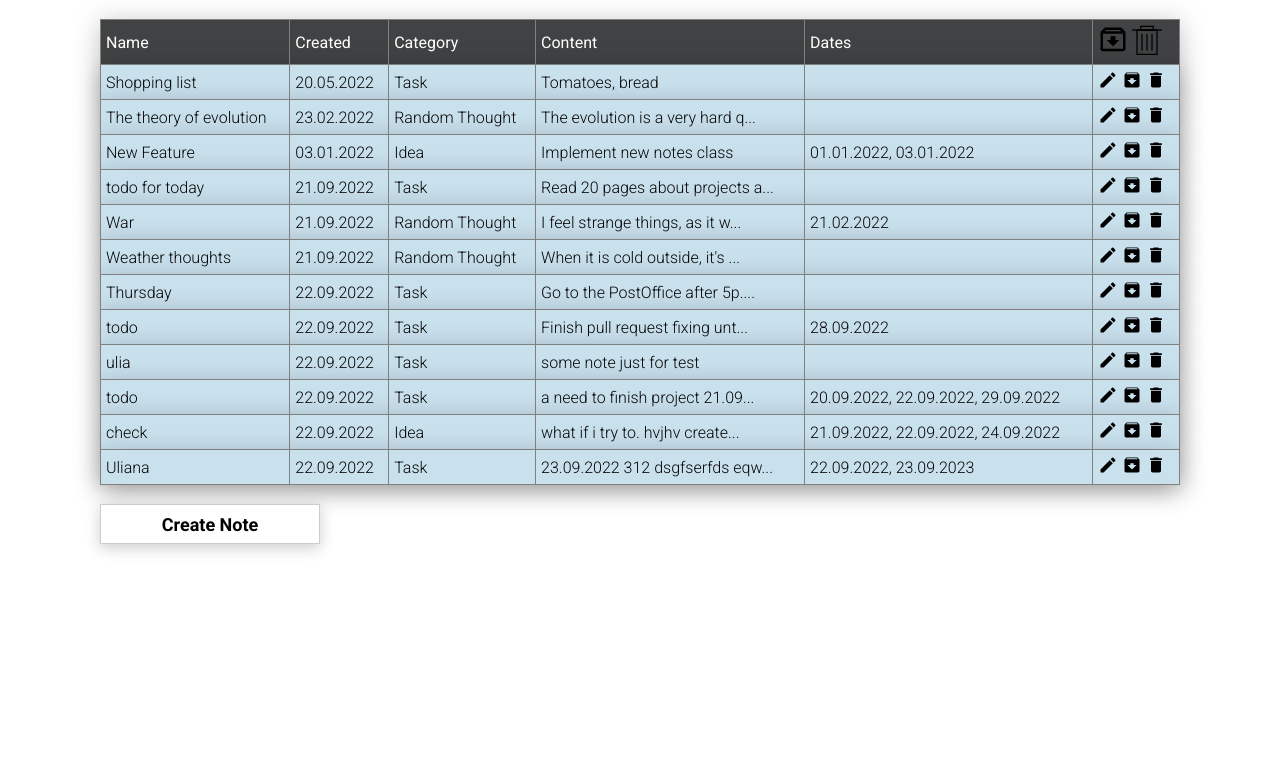
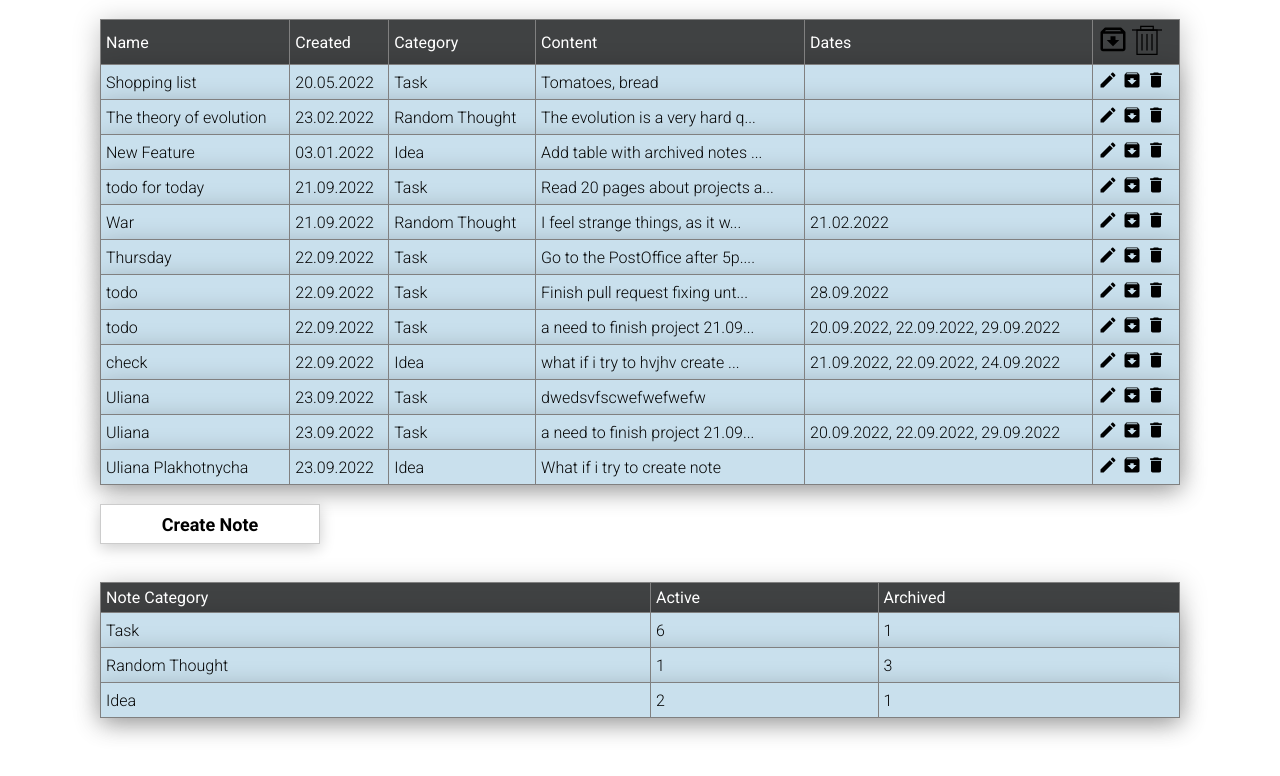
Before and after one commit to UlianaPla/notes, a website built with webpack: page index.html in a window 1280 px wide. Built offline with nearby package versions, Linux system fonts and the light colour scheme; data requests are answered from the project's data file.

Commit message:
archive notes logic

```diff
--- a/db.json
+++ b/db.json
@@ -21,11 +21,8 @@
       "name": "New Feature",
       "created": 1641250800000,
       "category": "idea",
-      "content": "Implement new notes class",
-      "dates": [
-        1641078000000,
-        1641250800000
-      ]
+      "content": "Add table with archived notes sdfsad",
+      "dates": []
     },
     {
       "name": "todo for today",
@@ -51,7 +48,8 @@
       "content": "When it is cold outside, it's easier to work",
       "created": 1663766641000,
       "dates": [],
-      "id": 6
+      "id": 6,
+      "isArchived": true
     },
     {
       "name": "Thursday",
@@ -72,14 +70,6 @@
       "id": 9
     },
     {
-      "name": "ulia",
-      "category": "task",
-      "content": "some note just for test",
-      "created": 1663845618000,
-      "dates": [],
-      "id": 10
-    },
-    {
       "name": "todo",
       "category": "task",
       "content": "a need to finish project 21.09.2022 or 23.09.2022, because deadline for 3 projects is 30.09.2022",
@@ -94,7 +84,7 @@
     {
       "name": "check",
       "category": "idea",
-      "content": "what if i try to. hvjhv create a note with 4 dates: 22.09.2022, 23.09.2022 and finnaly 25.09.2022",
+      "content": "what if i try to hvjhv create a note with 4 dates: 22.09.2022, 23.09.2022 and finnaly 25.09.2022",
       "created": 1663846803000,
       "dates": [
         1663797600000,
@@ -106,13 +96,66 @@
     {
       "name": "Uliana",
       "category": "task",
-      "content": " 23.09.2022 312 dsgfserfds eqwde 24.09.2023",
-      "created": 1663847023000,
+      "content": "dwedsvfscwefwefwefw",
+      "created": 1663917536000,
+      "dates": [],
+      "id": 13
+    },
+    {
+      "name": "check",
+      "category": "idea",
+      "content": "i should take an antibiotik",
+      "created": 1663917640000,
+      "dates": [],
+      "id": 14,
+      "isArchived": true
+    },
+    {
+      "name": "check",
+      "category": "task",
+      "content": "What if i try to create note",
+      "created": 1663920601000,
+      "dates": [],
+      "id": 19,
+      "isArchived": true
+    },
+    {
+      "name": "Thursday",
+      "category": "random",
+      "content": "dwedsvfscwefwefwefw",
+      "created": 1663920815000,
+      "dates": [],
+      "id": 20,
+      "isArchived": true
+    },
+    {
+      "name": "Uliana",
+      "category": "random",
+      "content": "What if i try to create note",
+      "created": 1663920867000,
+      "dates": [],
+      "id": 21,
+      "isArchived": true
+    },
+    {
+      "name": "Uliana",
+      "category": "task",
+      "content": "a need to finish project 21.09.2022 or 23.09.2022, because deadline for 3 projects is 30.09.2022",
+      "created": 1663936101000,
       "dates": [
+        1663711200000,
         1663884000000,
-        1695506400000
+        1664488800000
       ],
-      "id": 13
+      "id": 22
+    },
+    {
+      "name": "Uliana Plakhotnycha ",
+      "category": "idea",
+      "content": "What if i try to create note",
+      "created": 1663941806000,
+      "dates": [],
+      "id": 23
     }
   ],
   "archive": []
--- a/index.html
+++ b/index.html
@@ -4,7 +4,7 @@
 <head>
     <meta charset="UTF-8">
     <meta name="viewport" content="width=device-width, initial-scale=1.0">
-    <title>Food</title>
+    <title>Notes</title>
     <link rel="stylesheet" href="css/style.css">
 </head>
 
@@ -33,6 +33,19 @@
         </div>
     </div>
 
+    <br>
+    <br>
+
+    <div class="table__wrapper">
+        <table id="table_summary" class="note__title" border='1' width="100%" justify-content="center">
+            <tr>
+                <td>Note Category</td>
+                <td>Active</td>
+                <td>Archived</td>
+            </tr>
+        </table>
+    </div>
+
     <div class="modal">
         <div class="modal__dialog">
             <div class="modal__content">
--- a/js/modules/form.js
+++ b/js/modules/form.js
@@ -73,6 +73,7 @@ function updateForm(data) {
 }
 
 function resetForm() {
+    console.warn('form.reset');
     const form = document.querySelector(formSelector);
     form.reset();
     form.setAttribute('data-noteId', -1);
--- a/js/modules/modal.js
+++ b/js/modules/modal.js
@@ -43,13 +43,14 @@ function showThanksModal(message) {
     `;
 
     document.querySelector('.modal').append(thanksModal);
+    console.log('start timer');
 
-    console.log('start timeout');
     setTimeout(() => {
         thanksModal.remove();
         previousModalDialog.classList.add('show');
         previousModalDialog.classList.remove('hide');
         closeModal('.modal');
+
         resetForm();
     }, 4000);
 }
@@ -61,6 +62,7 @@ function modal(triggerSelector, selector) {
 
     modal.addEventListener('click', (e) => {
         if (e.target === modal || e.target.classList.contains('modal__close')) {
+            console.log('modal close event handler')
             closeModal();
         }
     });
--- a/js/modules/notes.js
+++ b/js/modules/notes.js
@@ -1,4 +1,4 @@
-import { getResource, deleteData } from "../services/services";
+import { getData, editData, deleteData } from "../services/services";
 import { openModalForNote, showThanksModal } from './modal';
 
 const urlNotes = 'http://localhost:3000/notes',
@@ -17,9 +17,9 @@ function notes() {
             idea: 'Idea'
         }
 
-    let noteById = {};
+    let noteById = [],
+        notesByCategory = {};
 
-    // Используем классы для карточек
     class NoteItem {
         constructor(id, name, created, category, content, dates, parentSelector) {
             this.id = id;
@@ -58,6 +58,33 @@ function notes() {
         }
     }
 
+    class CategoryItem {
+        constructor(value, active, archived, parentSelector) {
+            this.value = value;
+            this.active = active;
+            this.archived = archived;
+            this.parent = document.querySelector(parentSelector);
+        }
+        render() {
+            const element = document.createElement('tr');
+            element.classList.add('note__item');
+
+            const categoryName = getCategoryName(this.value);
+
+            element.innerHTML = `
+                <td>${categoryName}</td>
+                <td>${this.active}</td>
+                <td>${this.archived}</td>
+                `;
+            this.parent.append(element);
+        }
+        updateWithNote(note) {
+            if (note.isArchived)
+                this.archived++;
+            else
+                this.active++;
+        }
+    }
     function getNoteIdFromElement(element) {
         return Number(element.getAttribute('data-noteId'));
     }
@@ -68,14 +95,36 @@ function notes() {
             btnDelete = element.querySelector("#delete");
 
         btnEdit.addEventListener('click', (e) => {
+            e.preventDefault();
             const noteId = getNoteIdFromElement(e.target);
             openModalForNote(noteById[noteId]);
         });
-
+        btnArchive.addEventListener('click', (e) => {
+            e.preventDefault();
+            const noteId = getNoteIdFromElement(e.target);
+            markNoteAsArchived(noteById[noteId]);
+        })
         btnDelete.addEventListener('click', (e) => {
+            e.preventDefault();
             const noteId = getNoteIdFromElement(e.target);
             deleteNoteFromServer(noteId);
         })
+    }
+
+    function markNoteAsArchived(note) {
+        console.log('archive')
+        note.isArchived = true;
+        const json = JSON.stringify(note);
+        console.log(json);
+
+        editData(urlNotes + `/${note.id}`, json)
+            .then(data => {
+                console.log(data);
+                showThanksModal(message.successArchive);
+            })
+            .catch(() => {
+                showThanksModal(message.failure);
+            });
     }
 
     function deleteNoteFromServer(noteId) {
@@ -132,15 +181,31 @@ function notes() {
         return categoryTitleByValue[categoryType];
     }
 
-    getResource('http://localhost:3000/notes')
+    function updateSummary() {
+        noteById.forEach((item) => {
+            const categoryItem = notesByCategory[item.category];
+            if (categoryItem)
+                categoryItem.updateWithNote(item);
+            else
+                notesByCategory[item.category] = new CategoryItem(item.category, 0, 0, "#table_summary");
+        });
+
+        for (const [key, value] of Object.entries(notesByCategory)) {
+            value.render();
+        }
+    }
+
+    getData('http://localhost:3000/notes')
         .then(data => {
             data.forEach((item) => {
                 noteById[item.id] = item;
 
                 if (!item.isArchived)
                     new NoteItem(item.id, item.name, item.created, item.category, item.content, item.dates, "#table_notes").render();
-            });
-        });
+            })
+
+        })
+        .then(updateSummary);
 
 }
 
--- a/js/script.js
+++ b/js/script.js
@@ -4,10 +4,9 @@ import 'nodelist-foreach-polyfill';
 import modal from './modules/modal';
 import notes from './modules/notes';
 import form from './modules/form';
-let counter = 0;
+
 window.addEventListener('DOMContentLoaded', () => {
 
-    console.log(++counter);
     modal('[data-modal]', '.modal');
     notes();
     form('form');
--- a/js/services/services.js
+++ b/js/services/services.js
@@ -46,4 +46,4 @@ const deleteData = async(url) => {
     return await res.json();
 }
 
-export {postData, editData, deleteData, getResource};
+export {postData, editData, deleteData, getResource as getData};
```
Also changed, not shown: js/bundle.js (+77 -10 lines), 1 other file.
